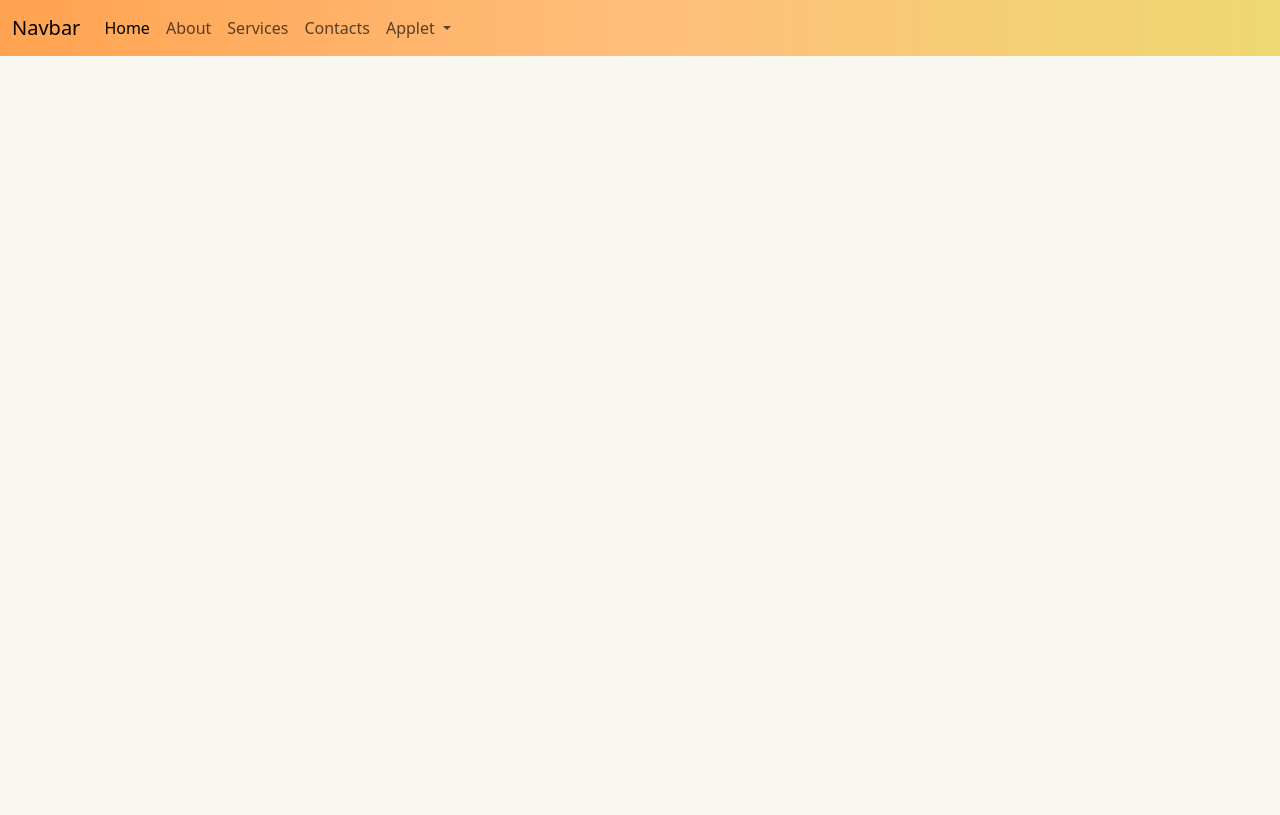
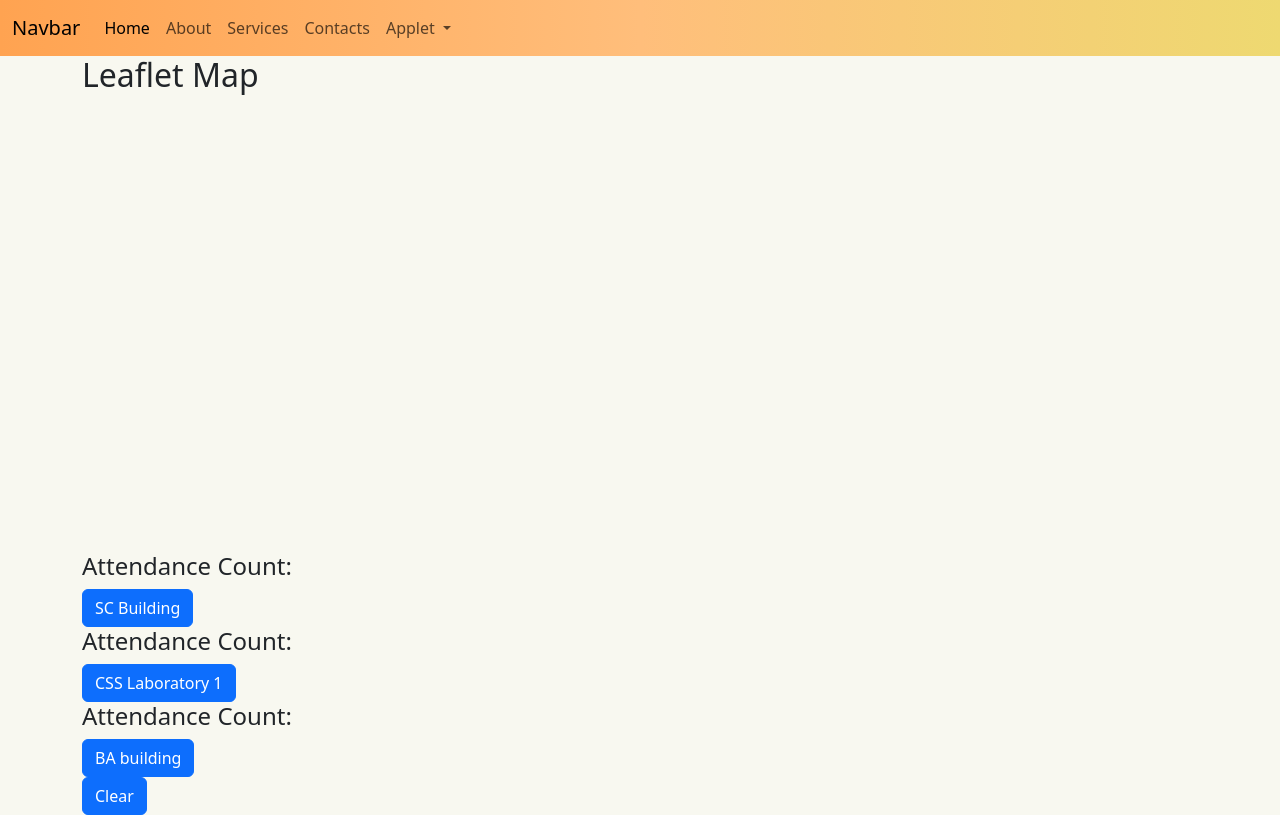
Before and after one commit to FrancisAdrianIdul33/it24A, a plain HTML site: page applet-2.html in a window 1280 px wide. Drawn offline with nearby package versions, Linux system fonts and the light colour scheme.

Commit message:
button and map source added in applet-2.html

```diff
--- a/applet-2.html
+++ b/applet-2.html
@@ -66,3 +66,28 @@
             </div>
         </nav>
     </div>
+
+
+<body>
+
+    <div class="container">
+        <h2>Leaflet Map</h2>
+        <div id="map"></div>
+        <div class="btn-container">
+            <h4 id="logCount">Attendance Count: </h4>
+            <button class="btn btn-primary" id="btn">SC Building</button>
+            <h4 id="logCountCCS">Attendance Count: </h4>
+            <button class="btn btn-primary" id="btn1">CSS Laboratory 1</button>
+            <h4 id="logCountBA">Attendance Count: </h4>
+            <button class="btn btn-primary" id="btn2">BA building</button>
+            <div id="logContainer"></div>
+            <button class="btn btn-primary" id="btnclear">Clear</button>
+        </div>
+
+    </div>
+
+
+</body>
+<script src="./applet-2.js"></script>
+
+</html>
```
